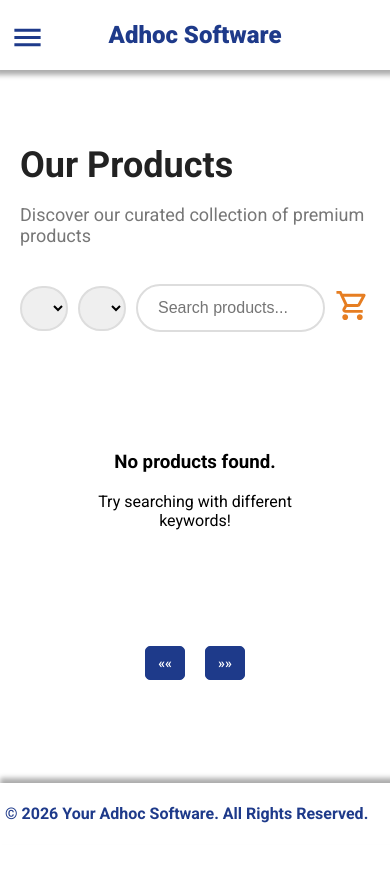
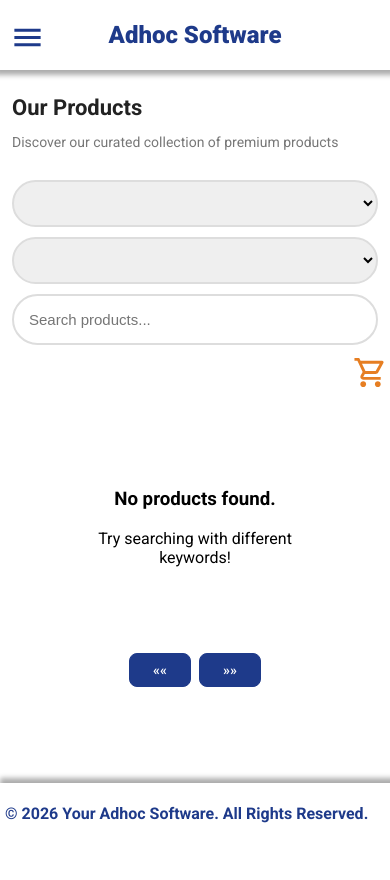
Before and after one commit to karthickofficial1905/Internship-Project, a Django app: template bio_details/templates/product.html in a window 390 px wide. After the commit the page ends 823 px from the top, so only its background shows below. Run offline with Django 5.2, Linux system fonts and the light colour scheme; the template is opened without the code that fills it, so the values that code supplies are empty; parts of the project's set-up code (start-up, migrations or seed data) failed here and were passed over; some libraries are stand-ins or nearby versions.

Commit message:
product html mobile viw

```diff
--- a/bio_details/templates/product.html
+++ b/bio_details/templates/product.html
@@ -175,6 +175,178 @@
             max-width:300px;
         }
     }
+
+    /* ===== MOBILE RESPONSIVE - ADD THIS TO YOUR EXISTING <style> BLOCK ===== */
+
+/* Tablet */
+@media (max-width: 768px) {
+    .product-main {
+        margin-top: 100px;
+        margin-left: 15px;
+        margin-right: 15px;
+        margin-bottom: 100px;
+    }
+
+    .product-main.shifted {
+        margin-left: 15px;
+    }
+
+    .section-title {
+        flex-direction: column;
+        gap: 16px;
+        align-items: flex-start;
+        margin-bottom: 30px;
+    }
+
+    .section-title-text h1 {
+        font-size: 26px;
+    }
+
+    .section-title-text p {
+        font-size: 15px;
+    }
+
+    .search-box {
+        width: 100%;
+        flex-wrap: wrap;
+        gap: 10px;
+    }
+
+    .search-box select,
+    .search-input {
+        width: 100%;
+        max-width: 100%;
+        border-radius: 30px;
+        font-size: 15px;
+        height:100%;
+        padding: 15px 14px;
+        box-sizing: border-box;
+    }
+
+    .search-box a {
+        margin-left: auto;
+    }
+
+    .product-container {
+        grid-template-columns: repeat(auto-fit, minmax(260px, 1fr));
+        gap: 20px;
+    }
+
+    .product-card {
+        max-width: 100%;
+        margin-bottom: 0;
+    }
+
+    .product-image {
+        padding: 25px;
+    }
+
+    .product-image img {
+        max-width: 220px;
+        height: 220px;
+    }
+
+}
+
+/* Mobile */
+@media (max-width: 480px) {
+    .product-main {
+        margin-top: 80px;
+        margin-left: 12px;
+        margin-right: 12px;
+        margin-bottom: 120px;
+    }
+
+    .section-title-text h1 {
+        font-size: 22px;
+    }
+
+    .section-title-text p {
+        font-size: 14px;
+    }
+
+    .search-box {
+        flex-direction: column;
+        align-items: stretch;
+    }
+
+    .search-box select {
+        width: 100%;
+        border-radius: 10px;
+    }
+
+    .search-input {
+        width: 100%;
+        height:100%;
+        padding:15px;
+        border-radius: 30px;
+    }
+
+    .search-box a {
+        display: flex;
+        justify-content: flex-end;
+        margin-left: 0;
+    }
+
+    .product-container {
+        grid-template-columns: 1fr;
+        gap: 16px;
+    }
+
+    .product-card {
+        max-width: 100%;
+        border-radius: 12px;
+    }
+
+    .product-image {
+        padding: 20px;
+    }
+
+    .product-image img {
+        max-width: 180px;
+        height: 180px;
+    }
+
+    .product-info {
+        padding: 15px 18px;
+    }
+
+    .product-text h3 {
+        font-size: 15px;
+    }
+
+    .product-text span,
+    .product-text a {
+        font-size: 17px;
+    }
+
+    .cart-btn {
+        width: 40px;
+        height: 40px;
+    }
+
+    .cart-btn i {
+        font-size: 16px;
+    }
+
+    /* Pagination mobile */
+    .pagination {
+        display: flex;
+        flex-wrap: wrap;
+        gap: 8px !important;
+        justify-content: center;
+        margin-top: 20px;
+    }
+
+    .pagination a,
+    .pagination .current {
+        padding: 8px 12px;
+        font-size: 14px;
+        border-radius: 8px;
+        min-width: 36px;
+        text-align: center;
+    }
+}
 
 </style>
 
```
